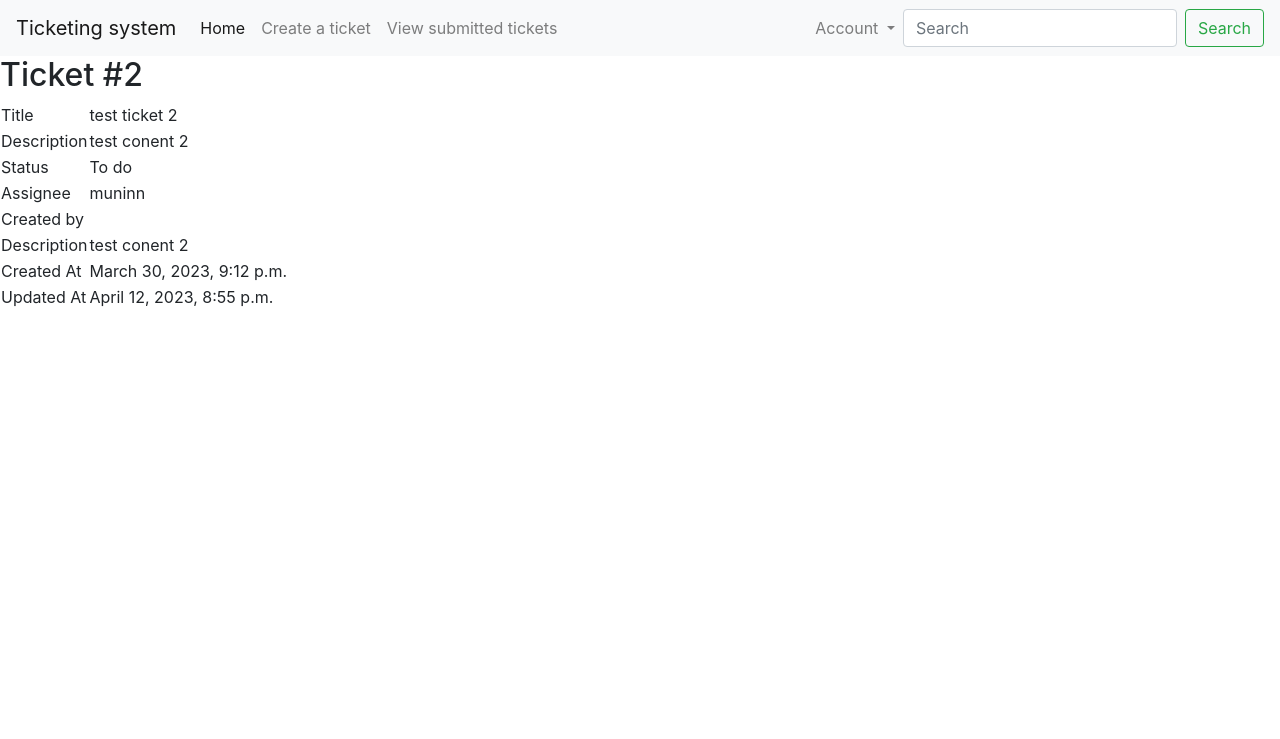
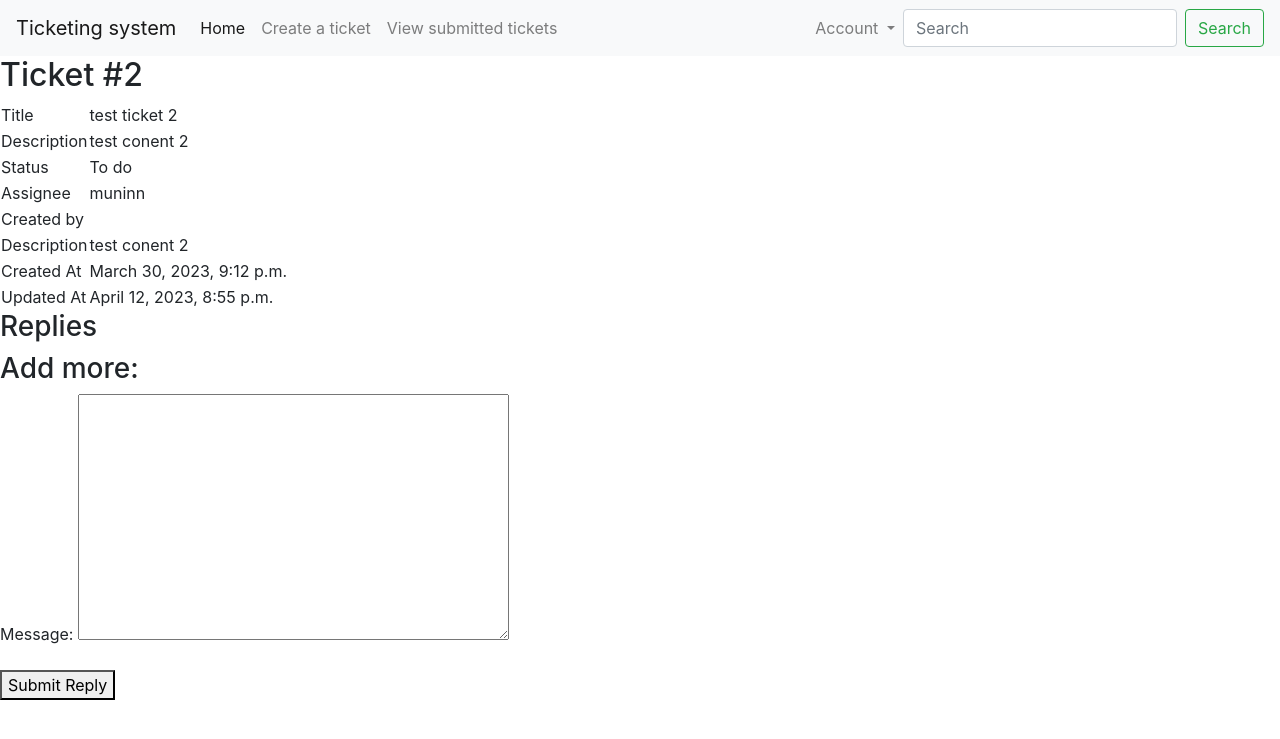
Before and after one commit to aleksandraskolasinska/ticketing-system, a Django app: page /tickets/2 in a window 1280 px wide. Shown: the top 739 px of the page. Run offline with Django 4.2, Linux system fonts and the light colour scheme; a user stored in the database is signed in; data comes from the database, SQL or seed files in the repository; data that the repository does not hold is empty; parts of the project's set-up code (start-up, migrations or seed data) failed here and were passed over.

Commit message:
WIP replies to tickets

```diff
--- a/tickets/forms.py
+++ b/tickets/forms.py
@@ -1,5 +1,5 @@
 from django import forms
-from .models import Ticket
+from .models import Ticket, TicketReply
 from django.contrib.auth.forms import UserCreationForm, PasswordChangeForm, UserChangeForm
 from django.contrib.auth.models import User
 
@@ -8,12 +8,19 @@ class TicketForm(forms.ModelForm):
         model = Ticket
         fields = ['title', 'ticket_content']
 
+class TicketReplyForm(forms.ModelForm):
+    class Meta:
+        model = TicketReply
+        fields = ['message']
+
 class SignUpForm(UserCreationForm):
     email = forms.EmailField()
 
     class Meta:
         model = User
         fields = ['username', 'email', 'password1', 'password2']
+
+
 
 # class AccountForm(UserChangeForm):
 #     password_change = PasswordChangeForm
--- a/tickets/models.py
+++ b/tickets/models.py
@@ -30,9 +30,18 @@ class Ticket(models.Model):
             self.created_by = kwargs.pop('user', None)
         super().save(*args, **kwargs)
 
+    def get_replies(self):
+        return TicketReply.objects.filter(ticket=self)
+
     def was_published_recently(self):
         now = timezone.now()
         return now - datetime.timedelta(days=7) <= self.publication_date <= now
+
+class TicketReply(models.Model):
+    ticket = models.ForeignKey(Ticket, on_delete=models.CASCADE, related_name='replies')
+    user = models.ForeignKey(User, on_delete=models.CASCADE)
+    message = models.TextField()
+    timestamp = models.DateTimeField(auto_now_add=True)
 
 class TicketAssign(models.Model):
 
--- a/tickets/templates/home.html
+++ b/tickets/templates/home.html
@@ -8,7 +8,7 @@
 </span>
 {% else %}
 <span>
-To submit tickets, please <a href="{% url 'login' %}">log</a> in or <a href="{% url 'ticketsapp:signup' %}">create a new account</a>
+To submit tickets, please <a href="{% url 'login' %}">log in</a> or <a href="{% url 'ticketsapp:signup' %}">create a new account</a>
 </span>
 {% endif %}
 
--- a/tickets/templates/ticketView.html
+++ b/tickets/templates/ticketView.html
@@ -5,38 +5,61 @@
     <h2>Ticket #{{ticket.id}}</h2>
     <tbody>
       <tr>
-        <td>Title</td>
-        <td>{{ticket.title}}</td>
+        <td> Title </td>
+        <td> {{ticket.title}} </td>
       </tr>
       <tr>
-        <td>Description</td>
-        <td>{{ticket.ticket_content}}</td>
+        <td> Description </td>
+        <td> {{ticket.ticket_content}} </td>
       </tr>
       <tr>
-        <td>Status</td>
-        <td>{{ticket.status}}</td>
+        <td> Status </td>
+        <td> {{ticket.status}} </td>
       </tr>
       <tr>
-        <td>Assignee</td>
-        <td>{{ticket.assignee}}</td>
+        <td> Assignee </td>
+        <td> {{ticket.assignee}} </td>
       </tr>
       <tr>
-        <td>Created by</td>
-        <td>{{ticket.created_by}}</td>
+        <td> Created by </td>
+        <td> {{ticket.created_by}} </td>
       </tr>
       <tr>
-        <td>Description</td>
-        <td>{{ticket.ticket_content}}</td>
+        <td> Description </td>
+        <td> {{ticket.ticket_content}} </td>
       </tr>
       <tr>
-        <td>Created At</td>
-        <td>{{ticket.publication_date}}</td>
+        <td> Created At </td>
+        <td> {{ticket.publication_date}} </td>
       </tr>
       <tr>
-        <td>Updated At</td>
-        <td>{{ticket.update_date}}</td>
+        <td> Updated At </td>
+        <td> {{ticket.update_date}} </td>
       </tr>
     </tbody>
   </table>
 </div>
+
+{% if assignee %}
+<h3>Assignee Details</h3>
+<p>{{ assignee.username }}</p>
+<p>{{ assignee.email }}</p>
+{% endif %}
+
+<h3>Replies</h3>
+{% for reply in replies %}
+<div class="reply">
+  <p><strong>{{ reply.user.username }}</strong> - {{ reply.timestamp }}</p>
+  <p>{{ reply.message }}</p>
+</div>
+{% endfor %}
+
+<h3>Add more:</h3>
+<form method="POST" action="{% url 'ticketsapp:ticketView' ticket_id=ticket.id %}">
+    {% csrf_token %}
+    {{ form.as_p }}
+    <button type="submit">Submit Reply</button>
+</form>
+
+
 {% endblock %}
--- a/tickets/views.py
+++ b/tickets/views.py
@@ -1,4 +1,4 @@
-from django.shortcuts import render, redirect
+from django.shortcuts import render, redirect, get_object_or_404
 from django.http import HttpResponse, HttpResponseRedirect, Http404
 from django.views import generic
 from django.urls import reverse, reverse_lazy
@@ -7,8 +7,8 @@ from django.contrib.auth.views import LoginView, LogoutView, PasswordChangeView
 from django.contrib.auth.decorators import login_required
 
 
-from .models import Ticket
-from .forms import TicketForm, SignUpForm, UsernameUpdateForm, PasswordUpdateForm, EmailUpdateForm, FirstNameUpdateForm, LastNameUpdateForm
+from .models import Ticket, TicketReply
+from .forms import TicketForm, SignUpForm, UsernameUpdateForm, PasswordUpdateForm, EmailUpdateForm, FirstNameUpdateForm, LastNameUpdateForm, TicketReplyForm
 
 
 
@@ -28,8 +28,24 @@ def index(request):
 
 @login_required
 def ticketView(request, ticket_id):
-    ticket = Ticket.objects.get(pk=ticket_id)
-    return render(request, 'ticketView.html', {'ticket':ticket})
+    ticket = get_object_or_404(Ticket, id=ticket_id)
+    assignee = ticket.assignee
+    replies = ticket.get_replies()
+
+    if request.method == 'POST':
+        form = TicketReplyForm(request.POST)
+        if form.is_valid():
+            reply = form.save(commit=False)
+            reply.ticket = ticket
+            reply.user = request.user
+            reply.save()
+
+            return redirect('ticketsapp:ticketView', ticket_id=ticket_id)
+    else:
+        form = TicketReplyForm()
+    return render(request, 'ticketView.html', {'ticket':ticket, 'form':form, 'replies': replies})
+
+
 
 @login_required
 def create_ticket(request):
```
Also changed, not shown: tickets/admin.py (+8 -1 lines), tickets/templates/admin/admin_change_form.html (added, +14 -0 lines), tickets/templates/index.html (+10 -10 lines), tickets/migrations/0008_ticketreply.py (added).
